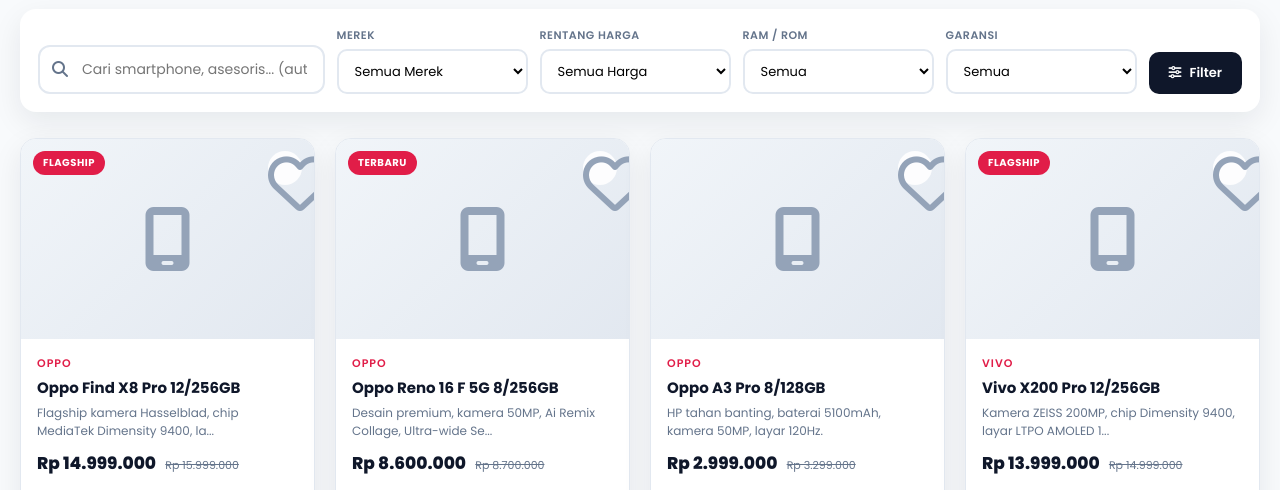
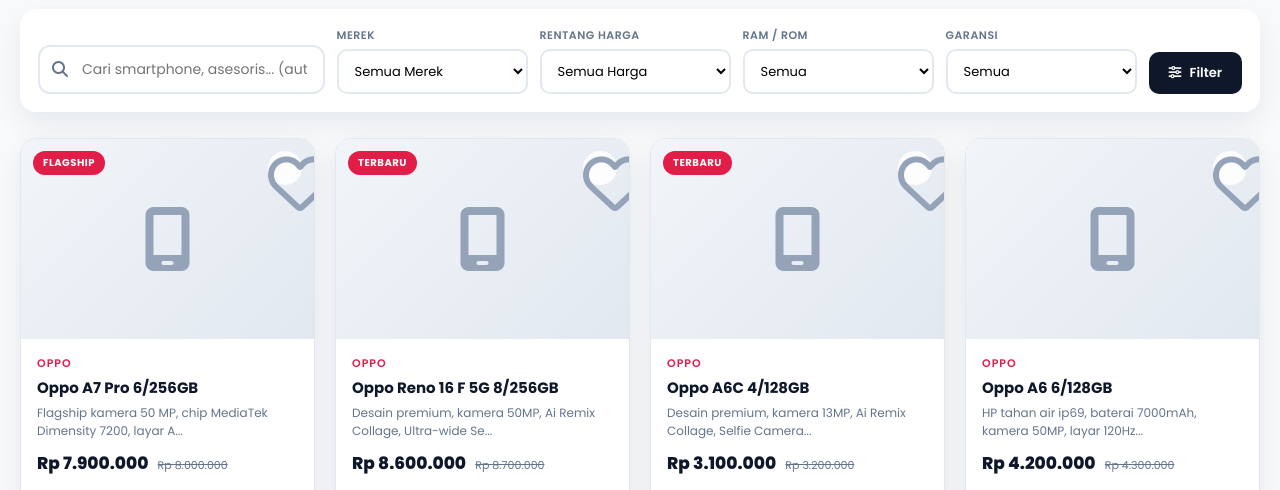
Before and after one commit to tulushartanu02-spec/vista-zone, a plain HTML site: page index.html in a window 1280 px wide. Shown: the part 820-1310 px from the top of the page. Drawn offline with Linux system fonts and the light colour scheme.

Commit message:
Add files via upload

```diff
--- a/index.html
+++ b/index.html
@@ -1067,47 +1067,48 @@
 ============================================================ */
 const products = [
   // Oppo
-  { id:1, brand:'Oppo', name:'Oppo Find X8 Pro 12/256GB', price:14999000, srp:15999000, ram:'12/256', garansi:'Resmi Indonesia', desc:'Flagship kamera Hasselblad, chip MediaTek Dimensity 9400, layar AMOLED 120Hz.', icon:'fa-mobile-screen', tag:'Flagship' },
+  { id:1, brand:'Oppo', name:'Oppo A7 Pro 6/256GB', price:7900000, srp:8000000, ram:'6/256', garansi:'Resmi Indonesia', desc:'Flagship kamera 50 MP, chip MediaTek Dimensity 7200, layar AMOLED 120Hz.', icon:'fa-mobile-screen', tag:'Flagship' },
   { id:2, brand:'Oppo', name:'Oppo Reno 16 F 5G 8/256GB', price:8600000, srp:8700000, ram:'8/256', garansi:'Resmi Indonesia', desc:'Desain premium, kamera 50MP, Ai Remix Collage, Ultra-wide Selfie Camera, fast charging 80W, baterai 7000mAh.', icon:'fa-mobile-screen', tag:'Terbaru' },
-  { id:3, brand:'Oppo', name:'Oppo A3 Pro 8/128GB', price:2999000, srp:3299000, ram:'8/128', garansi:'Resmi Indonesia', desc:'HP tahan banting, baterai 5100mAh, kamera 50MP, layar 120Hz.', icon:'fa-mobile-screen', tag:'' },
+  { id:3, brand:'Oppo', name:'Oppo A6C 4/128GB', price:3100000, srp:3200000, ram:'4/128', garansi:'Resmi Indonesia', desc:'Desain premium, kamera 13MP, Ai Remix Collage, Selfie Camera, fast charging 15W, baterai 7000mAh.', icon:'fa-mobile-screen', tag:'Terbaru' },
+  { id:4, brand:'Oppo', name:'Oppo A6 6/128GB', price:4200000, srp:4300000, ram:'6/128', garansi:'Resmi Indonesia', desc:'HP tahan air ip69, baterai 7000mAh, kamera 50MP, layar 120Hz.', icon:'fa-mobile-screen', tag:'' },
   // Vivo
-  { id:4, brand:'Vivo', name:'Vivo X200 Pro 12/256GB', price:13999000, srp:14999000, ram:'12/256', garansi:'Resmi Indonesia', desc:'Kamera ZEISS 200MP, chip Dimensity 9400, layar LTPO AMOLED 120Hz.', icon:'fa-mobile-screen', tag:'Flagship' },
-  { id:5, brand:'Vivo', name:'Vivo V40 8/256GB', price:5999000, srp:6499000, ram:'8/256', garansi:'Resmi Indonesia', desc:'Kamera selfie 50MP, desain tipis, baterai 5500mAh, fast charging 80W.', icon:'fa-mobile-screen', tag:'Terbaru' },
-  { id:6, brand:'Vivo', name:'Vivo Y28 8/128GB', price:2499000, srp:2799000, ram:'8/128', garansi:'Resmi Indonesia', desc:'Baterai besar 6000mAh, layar 90Hz, kamera 50MP, harga terjangkau.', icon:'fa-mobile-screen', tag:'' },
+  { id:5, brand:'Vivo', name:'Vivo X200 Pro 12/256GB', price:13999000, srp:14999000, ram:'12/256', garansi:'Resmi Indonesia', desc:'Kamera ZEISS 200MP, chip Dimensity 9400, layar LTPO AMOLED 120Hz.', icon:'fa-mobile-screen', tag:'Flagship' },
+  { id:6, brand:'Vivo', name:'Vivo V40 8/256GB', price:5999000, srp:6499000, ram:'8/256', garansi:'Resmi Indonesia', desc:'Kamera selfie 50MP, desain tipis, baterai 5500mAh, fast charging 80W.', icon:'fa-mobile-screen', tag:'Terbaru' },
+  { id:7, brand:'Vivo', name:'Vivo Y28 8/128GB', price:2499000, srp:2799000, ram:'8/128', garansi:'Resmi Indonesia', desc:'Baterai besar 6000mAh, layar 90Hz, kamera 50MP, harga terjangkau.', icon:'fa-mobile-screen', tag:'' },
   // Realme
-  { id:7, brand:'Realme', name:'Realme GT 7 Pro 12/256GB', price:9999000, srp:10999000, ram:'12/256', garansi:'Resmi Indonesia', desc:'Chip Snapdragon 8 Elite, layar AMOLED 120Hz, charging 120W.', icon:'fa-mobile-screen', tag:'Flagship' },
-  { id:8, brand:'Realme', name:'Realme 13 Pro+ 8/256GB', price:5499000, srp:5999000, ram:'8/256', garansi:'Resmi Indonesia', desc:'Kamera periskop 50MP, desain artistic, chip Snapdragon 7s Gen 3.', icon:'fa-mobile-screen', tag:'Terbaru' },
-  { id:9, brand:'Realme', name:'Realme C75 8/128GB', price:2199000, srp:2499000, ram:'8/128', garansi:'Resmi Indonesia', desc:'Baterai 6000mAh, tahan air IP64, layar 90Hz, kamera 50MP.', icon:'fa-mobile-screen', tag:'' },
+  { id:8, brand:'Realme', name:'Realme GT 7 Pro 12/256GB', price:9999000, srp:10999000, ram:'12/256', garansi:'Resmi Indonesia', desc:'Chip Snapdragon 8 Elite, layar AMOLED 120Hz, charging 120W.', icon:'fa-mobile-screen', tag:'Flagship' },
+  { id:9, brand:'Realme', name:'Realme 13 Pro+ 8/256GB', price:5499000, srp:5999000, ram:'8/256', garansi:'Resmi Indonesia', desc:'Kamera periskop 50MP, desain artistic, chip Snapdragon 7s Gen 3.', icon:'fa-mobile-screen', tag:'Terbaru' },
+  { id:10, brand:'Realme', name:'Realme C75 8/128GB', price:2199000, srp:2499000, ram:'8/128', garansi:'Resmi Indonesia', desc:'Baterai 6000mAh, tahan air IP64, layar 90Hz, kamera 50MP.', icon:'fa-mobile-screen', tag:'' },
   // Xiaomi
-  { id:10, brand:'Xiaomi', name:'Xiaomi 15 Pro 12/256GB', price:12999000, srp:13999000, ram:'12/256', garansi:'Resmi Indonesia', desc:'Chip Snapdragon 8 Elite, kamera Leica 50MP, layar LTPO 120Hz.', icon:'fa-mobile-screen', tag:'Flagship' },
-  { id:11, brand:'Xiaomi', name:'Xiaomi 14T 12/256GB', price:7999000, srp:8499000, ram:'12/256', garansi:'Resmi Indonesia', desc:'Kamera Leica, chip Dimensity 8300 Ultra, layar AMOLED 144Hz.', icon:'fa-mobile-screen', tag:'Terbaru' },
-  { id:12, brand:'Xiaomi', name:'Redmi Note 14 Pro 8/256GB', price:3499000, srp:3799000, ram:'8/256', garansi:'Resmi Indonesia', desc:'Kamera 200MP, layar AMOLED 120Hz, baterai 5500mAh, IP68.', icon:'fa-mobile-screen', tag:'' },
+  { id:11, brand:'Xiaomi', name:'Xiaomi 15 Pro 12/256GB', price:12999000, srp:13999000, ram:'12/256', garansi:'Resmi Indonesia', desc:'Chip Snapdragon 8 Elite, kamera Leica 50MP, layar LTPO 120Hz.', icon:'fa-mobile-screen', tag:'Flagship' },
+  { id:12, brand:'Xiaomi', name:'Xiaomi 14T 12/256GB', price:7999000, srp:8499000, ram:'12/256', garansi:'Resmi Indonesia', desc:'Kamera Leica, chip Dimensity 8300 Ultra, layar AMOLED 144Hz.', icon:'fa-mobile-screen', tag:'Terbaru' },
+  { id:13, brand:'Xiaomi', name:'Redmi Note 14 Pro 8/256GB', price:3499000, srp:3799000, ram:'8/256', garansi:'Resmi Indonesia', desc:'Kamera 200MP, layar AMOLED 120Hz, baterai 5500mAh, IP68.', icon:'fa-mobile-screen', tag:'' },
   // Samsung
-  { id:13, brand:'Samsung', name:'Samsung Galaxy S25 Ultra 12/256GB', price:19999000, srp:20999000, ram:'12/256', garansi:'Resmi Indonesia', desc:'Flagship dengan S Pen, kamera 200MP, Snapdragon 8 Elite, AI canggih.', icon:'fa-mobile-screen', tag:'Flagship' },
-  { id:14, brand:'Samsung', name:'Samsung Galaxy A56 8/256GB', price:5999000, srp:6499000, ram:'8/256', garansi:'Resmi Indonesia', desc:'Layar Super AMOLED 120Hz, kamera 50MP OIS, baterai 5000mAh.', icon:'fa-mobile-screen', tag:'Terbaru' },
-  { id:15, brand:'Samsung', name:'Samsung Galaxy A16 8/128GB', price:2799000, srp:2999000, ram:'8/128', garansi:'Resmi Indonesia', desc:'Layar AMOLED, baterai 5000mAh, update OS 6 tahun, kamera 50MP.', icon:'fa-mobile-screen', tag:'' },
+  { id:14, brand:'Samsung', name:'Samsung Galaxy S25 Ultra 12/256GB', price:19999000, srp:20999000, ram:'12/256', garansi:'Resmi Indonesia', desc:'Flagship dengan S Pen, kamera 200MP, Snapdragon 8 Elite, AI canggih.', icon:'fa-mobile-screen', tag:'Flagship' },
+  { id:15, brand:'Samsung', name:'Samsung Galaxy A56 8/256GB', price:5999000, srp:6499000, ram:'8/256', garansi:'Resmi Indonesia', desc:'Layar Super AMOLED 120Hz, kamera 50MP OIS, baterai 5000mAh.', icon:'fa-mobile-screen', tag:'Terbaru' },
+  { id:16, brand:'Samsung', name:'Samsung Galaxy A16 8/128GB', price:2799000, srp:2999000, ram:'8/128', garansi:'Resmi Indonesia', desc:'Layar AMOLED, baterai 5000mAh, update OS 6 tahun, kamera 50MP.', icon:'fa-mobile-screen', tag:'' },
   // Infinix
-  { id:16, brand:'Infinix', name:'Infinix Zero 40 12/256GB', price:4999000, srp:5499000, ram:'12/256', garansi:'Resmi Indonesia', desc:'Kamera 108MP OIS, layar AMOLED 144Hz, chip Dimensity 8200 Ultimate.', icon:'fa-mobile-screen', tag:'Terbaru' },
-  { id:17, brand:'Infinix', name:'Infinix Note 50 Pro 8/256GB', price:2999000, srp:3299000, ram:'8/256', garansi:'Resmi Indonesia', desc:'Baterai 6000mAh, charging 45W, layar AMOLED 120Hz, kamera 50MP.', icon:'fa-mobile-screen', tag:'' },
+  { id:17, brand:'Infinix', name:'Infinix Zero 40 12/256GB', price:4999000, srp:5499000, ram:'12/256', garansi:'Resmi Indonesia', desc:'Kamera 108MP OIS, layar AMOLED 144Hz, chip Dimensity 8200 Ultimate.', icon:'fa-mobile-screen', tag:'Terbaru' },
+  { id:18, brand:'Infinix', name:'Infinix Note 50 Pro 8/256GB', price:2999000, srp:3299000, ram:'8/256', garansi:'Resmi Indonesia', desc:'Baterai 6000mAh, charging 45W, layar AMOLED 120Hz, kamera 50MP.', icon:'fa-mobile-screen', tag:'' },
   // Tecno
-  { id:18, brand:'Tecno', name:'Tecno Camon 30 Pro 12/256GB', price:4499000, srp:4999000, ram:'12/256', garansi:'Resmi Indonesia', desc:'Kamera Sony 50MP, desain premium, chip Dimensity 8200, layar 120Hz.', icon:'fa-mobile-screen', tag:'Terbaru' },
-  { id:19, brand:'Tecno', name:'Tecno Spark 30 Pro 8/128GB', price:1999000, srp:2299000, ram:'8/128', garansi:'Resmi Indonesia', desc:'Layar AMOLED 120Hz, kamera 64MP, baterai 5000mAh, harga murah.', icon:'fa-mobile-screen', tag:'' },
+  { id:19, brand:'Tecno', name:'Tecno Camon 30 Pro 12/256GB', price:4499000, srp:4999000, ram:'12/256', garansi:'Resmi Indonesia', desc:'Kamera Sony 50MP, desain premium, chip Dimensity 8200, layar 120Hz.', icon:'fa-mobile-screen', tag:'Terbaru' },
+  { id:20, brand:'Tecno', name:'Tecno Spark 30 Pro 8/128GB', price:1999000, srp:2299000, ram:'8/128', garansi:'Resmi Indonesia', desc:'Layar AMOLED 120Hz, kamera 64MP, baterai 5000mAh, harga murah.', icon:'fa-mobile-screen', tag:'' },
   // Itel
-  { id:20, brand:'Itel', name:'Itel S25 8/128GB', price:1499000, srp:1699000, ram:'8/128', garansi:'Resmi Indonesia', desc:'Layar AMOLED, kamera 50MP, baterai 5000mAh, harga sangat terjangkau.', icon:'fa-mobile-screen', tag:'' },
-  { id:21, brand:'Itel', name:'Itel P65 8/128GB', price:1299000, srp:1499000, ram:'8/128', garansi:'Resmi Indonesia', desc:'Baterai jumbo 5000mAh, layar 120Hz, kamera 50MP, fast charging.', icon:'fa-mobile-screen', tag:'' },
+  { id:21, brand:'Itel', name:'Itel S25 8/128GB', price:1499000, srp:1699000, ram:'8/128', garansi:'Resmi Indonesia', desc:'Layar AMOLED, kamera 50MP, baterai 5000mAh, harga sangat terjangkau.', icon:'fa-mobile-screen', tag:'' },
+  { id:22, brand:'Itel', name:'Itel P65 8/128GB', price:1299000, srp:1499000, ram:'8/128', garansi:'Resmi Indonesia', desc:'Baterai jumbo 5000mAh, layar 120Hz, kamera 50MP, fast charging.', icon:'fa-mobile-screen', tag:'' },
   // Nubia
-  { id:22, brand:'Nubia', name:'Nubia Z60 Ultra 12/256GB', price:10999000, srp:11999000, ram:'12/256', garansi:'Internasional', desc:'Kamera under-display, Snapdragon 8 Gen 3, layar AMOLED 120Hz.', icon:'fa-mobile-screen', tag:'Flagship' },
-  { id:23, brand:'Nubia', name:'Nubia Neo 3 8/256GB', price:3499000, srp:3799000, ram:'8/256', garansi:'Resmi Indonesia', desc:'Desain gaming, chip Unisoc T820, layar 120Hz, baterai 5000mAh.', icon:'fa-mobile-screen', tag:'' },
+  { id:23, brand:'Nubia', name:'Nubia Z60 Ultra 12/256GB', price:10999000, srp:11999000, ram:'12/256', garansi:'Internasional', desc:'Kamera under-display, Snapdragon 8 Gen 3, layar AMOLED 120Hz.', icon:'fa-mobile-screen', tag:'Flagship' },
+  { id:24, brand:'Nubia', name:'Nubia Neo 3 8/256GB', price:3499000, srp:3799000, ram:'8/256', garansi:'Resmi Indonesia', desc:'Desain gaming, chip Unisoc T820, layar 120Hz, baterai 5000mAh.', icon:'fa-mobile-screen', tag:'' },
   // Advan
-  { id:24, brand:'Advan', name:'Advan G9 8/128GB', price:1799000, srp:1999000, ram:'8/128', garansi:'Resmi Indonesia', desc:'Smartphone lokal, layar 6.6 inci, baterai 5000mAh, kamera 50MP.', icon:'fa-mobile-screen', tag:'' },
-  { id:25, brand:'Advan', name:'Advan X7 6/128GB', price:1399000, srp:1599000, ram:'6/128', garansi:'Resmi Indonesia', desc:'Harga ekonomis, baterai 5000mAh, layar 6.5 inci, kamera 13MP.', icon:'fa-mobile-screen', tag:'' },
+  { id:25, brand:'Advan', name:'Advan G9 8/128GB', price:1799000, srp:1999000, ram:'8/128', garansi:'Resmi Indonesia', desc:'Smartphone lokal, layar 6.6 inci, baterai 5000mAh, kamera 50MP.', icon:'fa-mobile-screen', tag:'' },
+  { id:26, brand:'Advan', name:'Advan X7 6/128GB', price:1399000, srp:1599000, ram:'6/128', garansi:'Resmi Indonesia', desc:'Harga ekonomis, baterai 5000mAh, layar 6.5 inci, kamera 13MP.', icon:'fa-mobile-screen', tag:'' },
   // ASESORIS
-  { id:26, brand:'Asesoris', name:'Memory Card 128GB', price:185000, srp:220000, ram:'-', garansi:'Resmi Indonesia', desc:'MicroSD 128GB Class 10 U3, kecepatan baca hingga 100MB/s.', icon:'fa-sd-card', tag:'Asesoris' },
-  { id:27, brand:'Asesoris', name:'Showcase HP Anti Air', price:75000, srp:95000, ram:'-', garansi:'-', desc:'Case pelindung transparan, anti air dan debu, cocok untuk semua HP.', icon:'fa-mobile-screen-button', tag:'Asesoris' },
-  { id:28, brand:'Asesoris', name:'Headset Bluetooth TWS', price:249000, srp:299000, ram:'-', garansi:'Resmi Indonesia', desc:'TWS bluetooth 5.3, bass mantap, baterai 24 jam, cocok untuk musik.', icon:'fa-headphones', tag:'Asesoris' },
-  { id:29, brand:'Asesoris', name:'Tempered Glass Anti Gores', price:45000, srp:60000, ram:'-', garansi:'-', desc:'Anti gores 9H, full cover, anti blue light, melindungi layar HP.', icon:'fa-shield-halved', tag:'Asesoris' },
-  { id:30, brand:'Asesoris', name:'Adaptor Charging 33W', price:129000, srp:159000, ram:'-', garansi:'Resmi Indonesia', desc:'Adaptor fast charging 33W, USB Type-C, original, aman untuk HP.', icon:'fa-plug', tag:'Asesoris' },
-  { id:31, brand:'Asesoris', name:'Flashdisk 64GB USB 3.0', price:95000, srp:120000, ram:'-', garansi:'Resmi Indonesia', desc:'Flashdisk 64GB USB 3.0, transfer cepat, desain metal premium.', icon:'fa-usb', tag:'Asesoris' }
+  { id:27, brand:'Asesoris', name:'Memory Card 128GB', price:185000, srp:220000, ram:'-', garansi:'Resmi Indonesia', desc:'MicroSD 128GB Class 10 U3, kecepatan baca hingga 100MB/s.', icon:'fa-sd-card', tag:'Asesoris' },
+  { id:28, brand:'Asesoris', name:'Showcase HP Anti Air', price:75000, srp:95000, ram:'-', garansi:'-', desc:'Case pelindung transparan, anti air dan debu, cocok untuk semua HP.', icon:'fa-mobile-screen-button', tag:'Asesoris' },
+  { id:29, brand:'Asesoris', name:'Headset Bluetooth TWS', price:249000, srp:299000, ram:'-', garansi:'Resmi Indonesia', desc:'TWS bluetooth 5.3, bass mantap, baterai 24 jam, cocok untuk musik.', icon:'fa-headphones', tag:'Asesoris' },
+  { id:30, brand:'Asesoris', name:'Tempered Glass Anti Gores', price:45000, srp:60000, ram:'-', garansi:'-', desc:'Anti gores 9H, full cover, anti blue light, melindungi layar HP.', icon:'fa-shield-halved', tag:'Asesoris' },
+  { id:31, brand:'Asesoris', name:'Adaptor Charging 33W', price:129000, srp:159000, ram:'-', garansi:'Resmi Indonesia', desc:'Adaptor fast charging 33W, USB Type-C, original, aman untuk HP.', icon:'fa-plug', tag:'Asesoris' },
+  { id:32, brand:'Asesoris', name:'Flashdisk 64GB USB 3.0', price:95000, srp:120000, ram:'-', garansi:'Resmi Indonesia', desc:'Flashdisk 64GB USB 3.0, transfer cepat, desain metal premium.', icon:'fa-usb', tag:'Asesoris' }
 ];
 
 /* ============================================================
```
